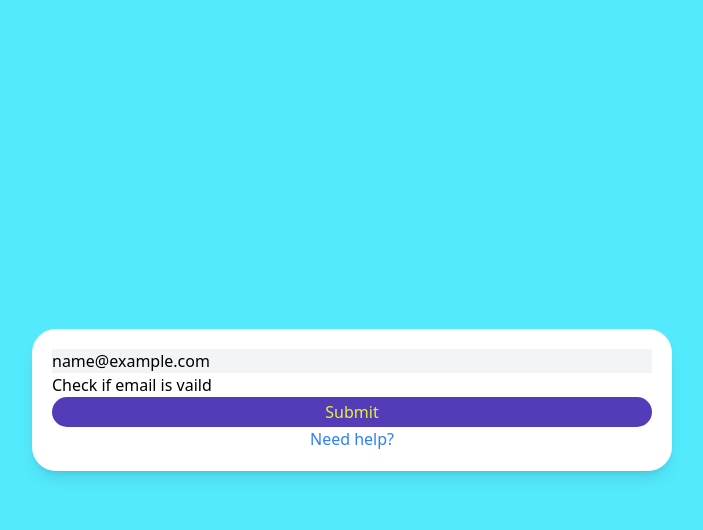
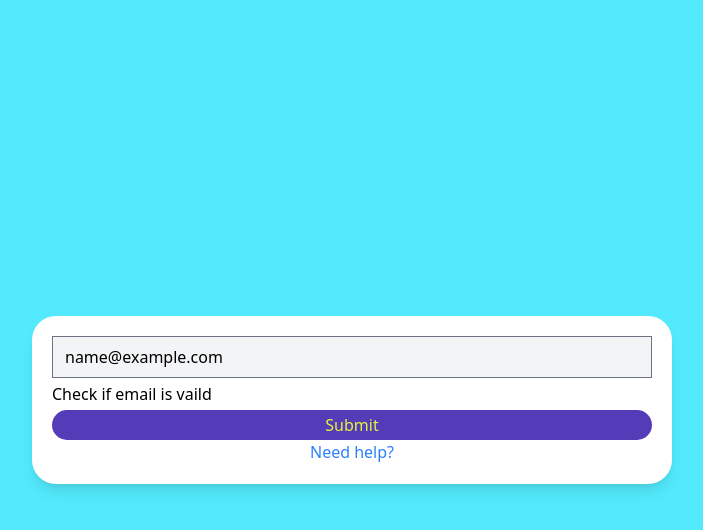
Before and after one commit to tkdgh7063/karrot-market, a Next.js app: page / in a window 1280 px wide. Both pictures are taken after typing "name@example.com" into the empty fields and a click on the button "Submit". Shown: the top 530 px of the page, without its empty margins (288-991 px from the left). Built offline with nearby package versions, Linux system fonts and the light colour scheme.

Commit message:
Practice 12: Plugins

```diff
--- a/app/globals.css
+++ b/app/globals.css
@@ -1,4 +1,7 @@
 @import "tailwindcss";
+
+@plugin "@tailwindcss/forms";
+
 @theme {
   --color-avocado-100: oklch(0.99 0 0);
   --color-avocado-200: oklch(0.98 0.04 113.22);
--- a/app/page.tsx
+++ b/app/page.tsx
@@ -4,14 +4,14 @@ export default function Home() {
       <div className="flex w-full max-w-screen-sm flex-col gap-3 rounded-3xl bg-white p-5 shadow-lg">
         <div className="group flex flex-col">
           <input
-            className="w-full bg-gray-100"
+            className="mb-5 w-full bg-gray-100 group-focus-within:mb-1"
             placeholder="Write Email.."
             type="email"
           />
-          <span className="hidden group-focus-within:block">
+          <span className="mb-1 hidden group-focus-within:block">
             Check if email is vaild
           </span>
-          <button type="Submit" className="btn">
+          <button type="submit" className="btn">
             Submit
           </button>
           <a href="#" className="text-center">
--- a/package.json
+++ b/package.json
@@ -15,6 +15,7 @@
   },
   "devDependencies": {
     "@eslint/eslintrc": "^3",
+    "@tailwindcss/forms": "^0.5.10",
     "@tailwindcss/postcss": "^4",
     "@types/node": "^20",
     "@types/react": "^19",
```
Also changed, not shown: 1 other file (tests, documents, lock files or other folders).
